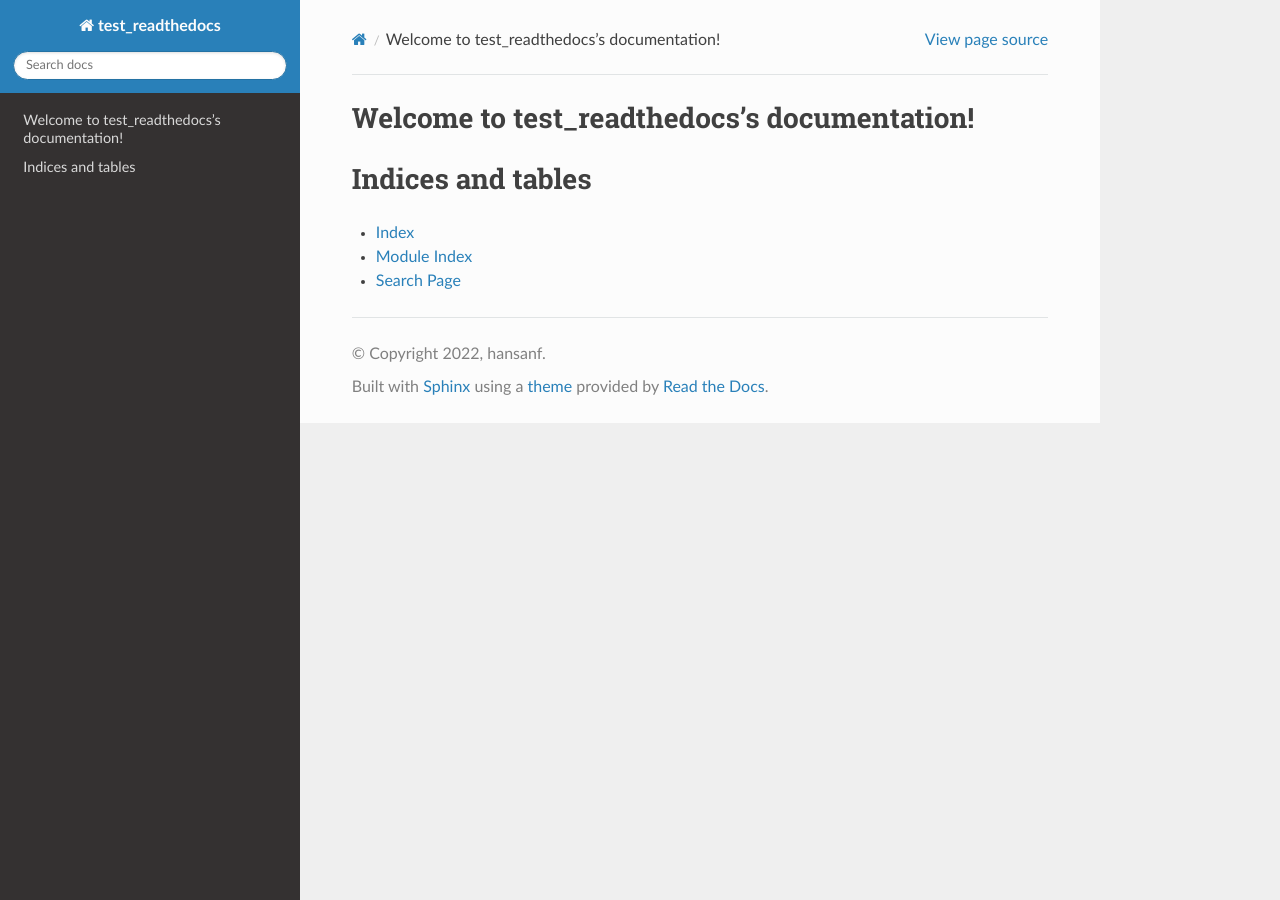
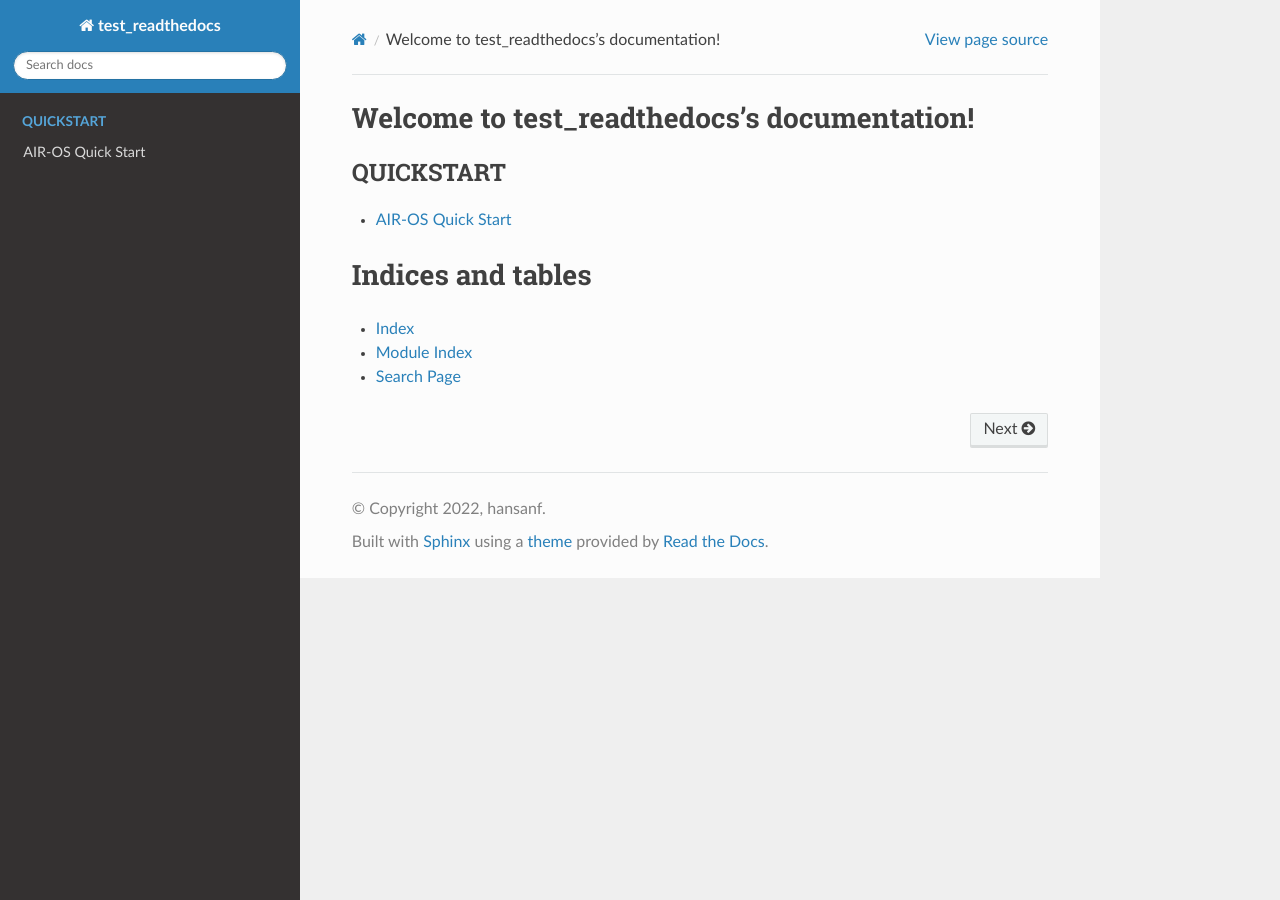
Before and after one commit to hansanf/test_readthedock, a Sphinx documentation site: the page built from source/index.rst, in a window 1280 px wide. Built offline with Sphinx 7.4.7 and the Read the Docs theme 2.0.0, drawn with Linux system fonts in a browser that asks for light colours.

Commit message:
add quick start

```diff
--- /dev/null
+++ b/source/AIR-OS_Quick_Start.md
@@ -0,0 +1,5 @@
+### AIR-OS Quick Start
+
++ 1 Open your computer
++ 2 Download AIR-OS package
++ 3 Run
--- a/source/index.rst
+++ b/source/index.rst
@@ -7,9 +7,10 @@ Welcome to test_readthedocs's documentation!
 ============================================
 
 .. toctree::
-   :maxdepth: 2
-   :caption: Contents:
+   :caption: QUICKSTART
+   :maxdepth: 1
 
+   AIR-OS_Quick_Start.md
 
 
 Indices and tables
```
